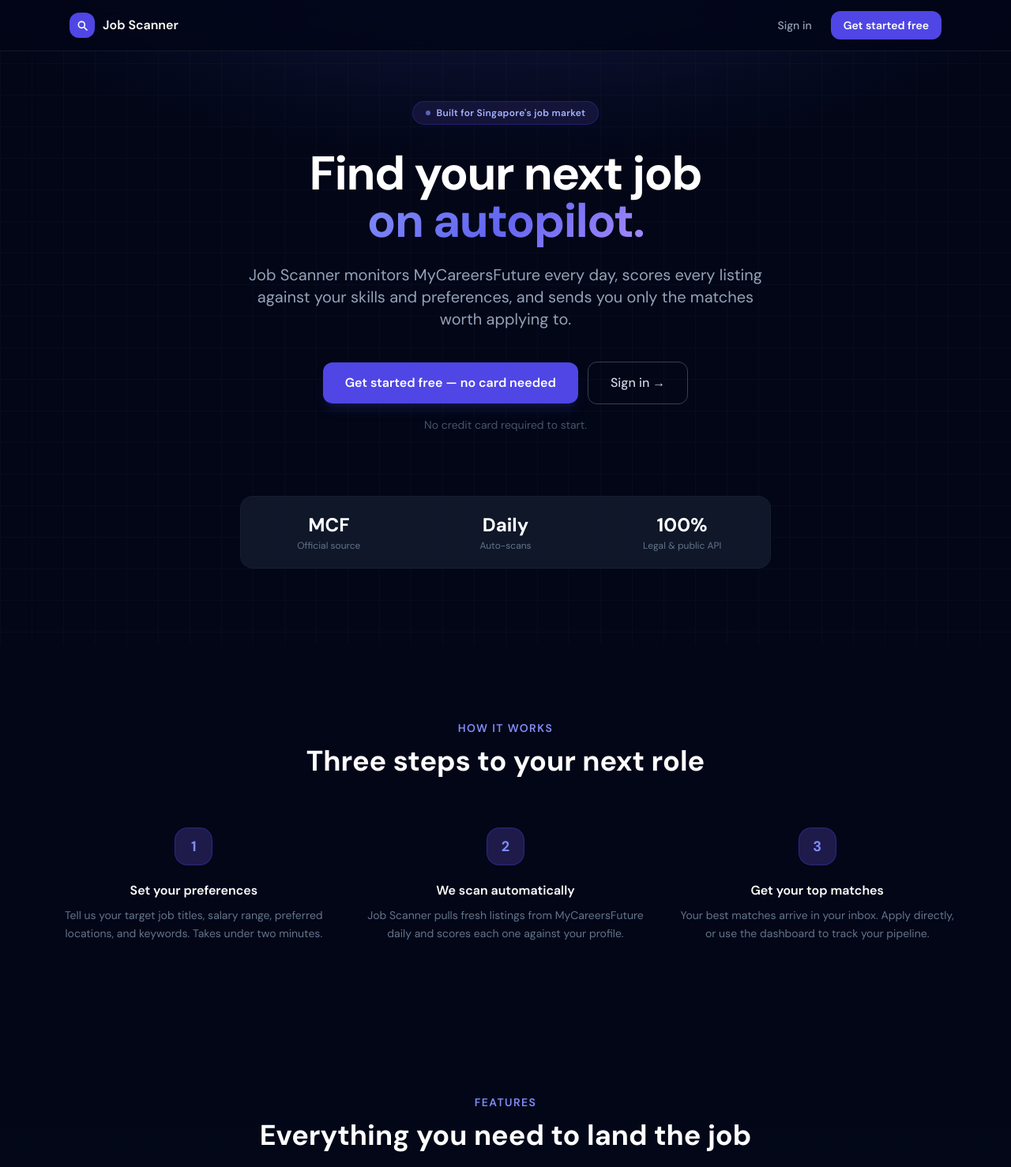
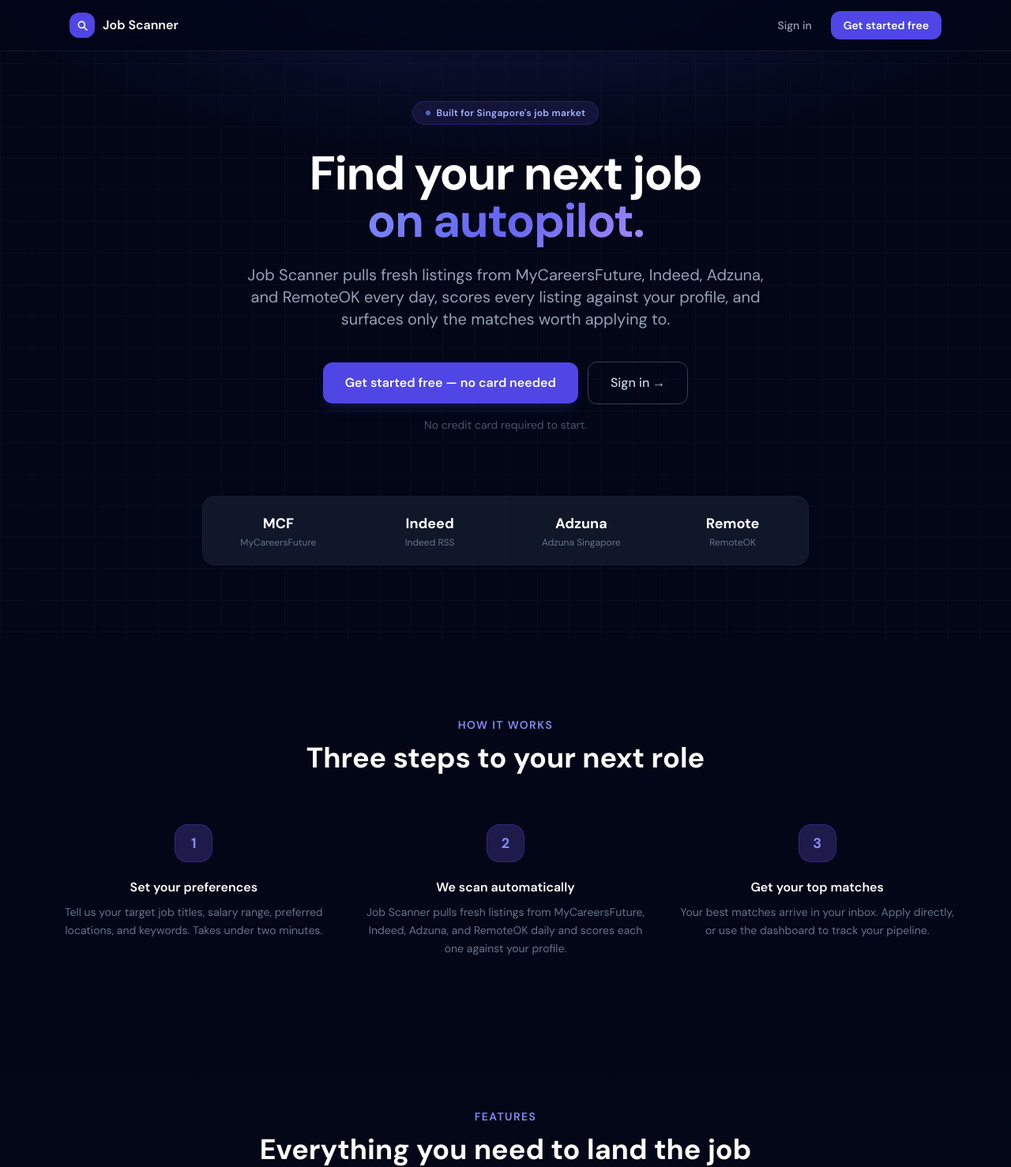
Before and after one commit to salvestr0/JobScanner, a Flask app: page / in a window 1280 px wide. Shown: the top 1478 px of the page at 79% size. Run offline with Flask 3, Linux system fonts and the light colour scheme; parts of the project's set-up code (start-up, migrations or seed data) failed here and were passed over; some libraries are stand-ins or nearby versions.

Commit message:
Fix no-jobs bug; update homepage and README for multi-source
- Lower min_score_threshold default 40→30 (new users with empty profile
  were scoring 35 on typical jobs, falling just under the old cutoff)
- Migration b7d3f2e91a4c resets all existing users at the old default to 30
- Homepage: hero copy, stats bar, and How It Works updated for 4 sources
  (MyCareersFuture, Indeed, Adzuna, RemoteOK)
- README: full rewrite — removes old Telegram/scraper references, documents
  current SaaS stack, env vars, scoring, deployment, migration chain

Co-Authored-By: Claude Sonnet 4.6 <noreply@anthropic.com>

```diff
--- a/config.py
+++ b/config.py
@@ -82,7 +82,7 @@ SEARCH_CONFIG = {
         "changi business park", "one-north", "mapletree",
         "paya lebar", "tai seng", "ubi", "macpherson",
     ],
-    "min_score_threshold":        40,
+    "min_score_threshold":        30,
     "max_jobs_per_notification":  20,
 }
 
--- a/models.py
+++ b/models.py
@@ -86,7 +86,7 @@ class UserSettings(db.Model):
     user_id                   = db.Column(db.String(36), db.ForeignKey("users.id"), primary_key=True)
     min_salary                = db.Column(db.Integer, default=2200)
     max_salary                = db.Column(db.Integer, default=4000)
-    min_score_threshold       = db.Column(db.Integer, default=40)
+    min_score_threshold       = db.Column(db.Integer, default=30)
     max_jobs_per_notification = db.Column(db.Integer, default=20)
     email_enabled             = db.Column(db.Boolean, default=False)
     email_to                  = db.Column(db.String(255), default="")
--- a/templates/home.html
+++ b/templates/home.html
@@ -74,7 +74,7 @@
       </h1>
 
       <p class="text-slate-400 text-lg sm:text-xl max-w-2xl mx-auto mb-10 leading-relaxed">
-        Job Scanner monitors MyCareersFuture every day, scores every listing against your skills and preferences, and sends you only the matches worth applying to.
+        Job Scanner pulls fresh listings from MyCareersFuture, Indeed, Adzuna, and RemoteOK every day, scores every listing against your profile, and surfaces only the matches worth applying to.
       </p>
 
       <div class="flex flex-col sm:flex-row items-center justify-center gap-3">
@@ -91,18 +91,22 @@
     </div>
 
     <!-- Stats row -->
-    <div class="relative max-w-2xl mx-auto mt-20 grid grid-cols-3 gap-px bg-slate-800/50 rounded-2xl overflow-hidden border border-slate-800/50">
-      <div class="bg-slate-900/70 px-6 py-5 text-center">
-        <div class="text-2xl font-bold text-white mb-0.5">MCF</div>
-        <div class="text-slate-500 text-xs">Official source</div>
+    <div class="relative max-w-3xl mx-auto mt-20 grid grid-cols-4 gap-px bg-slate-800/50 rounded-2xl overflow-hidden border border-slate-800/50">
+      <div class="bg-slate-900/70 px-4 py-5 text-center">
+        <div class="text-lg font-bold text-white mb-0.5">MCF</div>
+        <div class="text-slate-500 text-xs">MyCareersFuture</div>
       </div>
-      <div class="bg-slate-900/70 px-6 py-5 text-center">
-        <div class="text-2xl font-bold text-white mb-0.5">Daily</div>
-        <div class="text-slate-500 text-xs">Auto-scans</div>
+      <div class="bg-slate-900/70 px-4 py-5 text-center">
+        <div class="text-lg font-bold text-white mb-0.5">Indeed</div>
+        <div class="text-slate-500 text-xs">Indeed RSS</div>
       </div>
-      <div class="bg-slate-900/70 px-6 py-5 text-center">
-        <div class="text-2xl font-bold text-white mb-0.5">100%</div>
-        <div class="text-slate-500 text-xs">Legal &amp; public API</div>
+      <div class="bg-slate-900/70 px-4 py-5 text-center">
+        <div class="text-lg font-bold text-white mb-0.5">Adzuna</div>
+        <div class="text-slate-500 text-xs">Adzuna Singapore</div>
+      </div>
+      <div class="bg-slate-900/70 px-4 py-5 text-center">
+        <div class="text-lg font-bold text-white mb-0.5">Remote</div>
+        <div class="text-slate-500 text-xs">RemoteOK</div>
       </div>
     </div>
   </section>
@@ -130,7 +134,7 @@
           </div>
           <h3 class="font-semibold text-white mb-2">We scan automatically</h3>
           <p class="text-slate-500 text-sm leading-relaxed">
-            Job Scanner pulls fresh listings from MyCareersFuture daily and scores each one against your profile.
+            Job Scanner pulls fresh listings from MyCareersFuture, Indeed, Adzuna, and RemoteOK daily and scores each one against your profile.
           </p>
         </div>
         <div class="text-center">
```
Also changed, not shown: migrations/versions/b7d3f2e91a4c_lower_default_score_threshold.py (added, +21 -0 lines), README.md.
